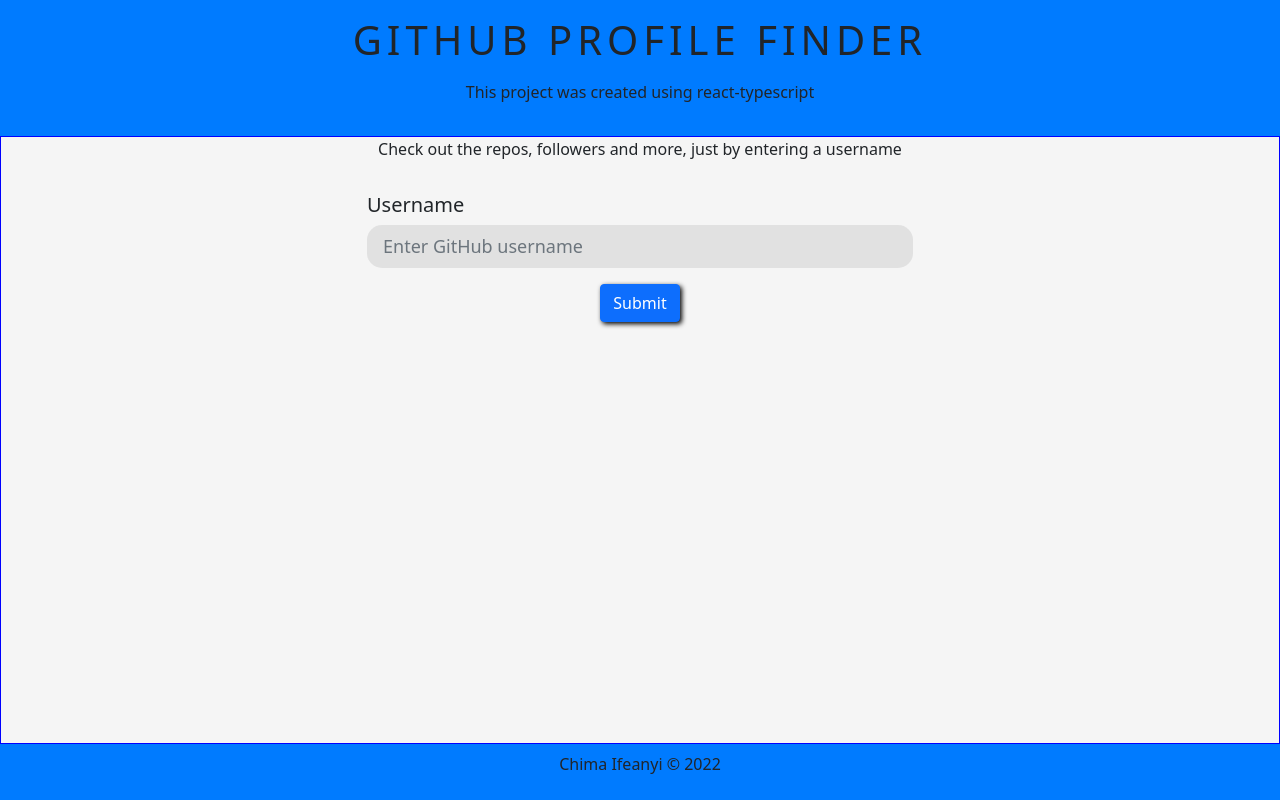
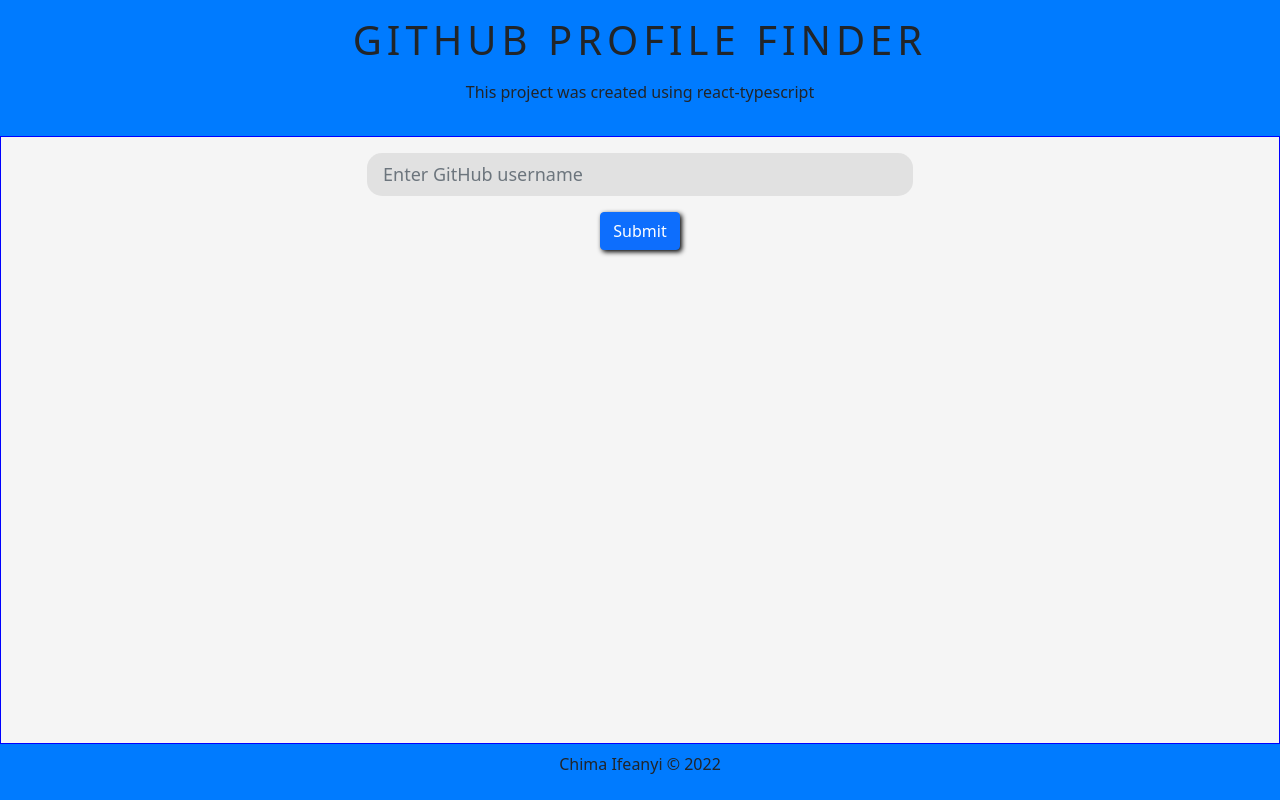
Before and after one commit to MasterIfeanyi/react-typescript-github, a React (Create React App) app: page / in a window 1280 px wide. Built offline with nearby package versions, Linux system fonts and the light colour scheme.

Commit message:
remove welcome text

```diff
--- a/src/components/Form.tsx
+++ b/src/components/Form.tsx
@@ -37,18 +37,12 @@
 
   return (
     <div className="container">
-        <div className="row">
-            <div className="col-12 text-center">
-                <p>Check out the repos, followers and more, just by entering a username</p>
-            </div>
-        </div>
-
 
         <div className="row d-flex justify-content-center">
             <div className="col-md-6 my-3">
                 <form action="" className="row" onSubmit={handleSubmit}>
                     <div className="form-group col-12 mb-3">
-                        <label className="form-label h5">Username</label>
+
                         <input
                             required
                             type="text"
```
